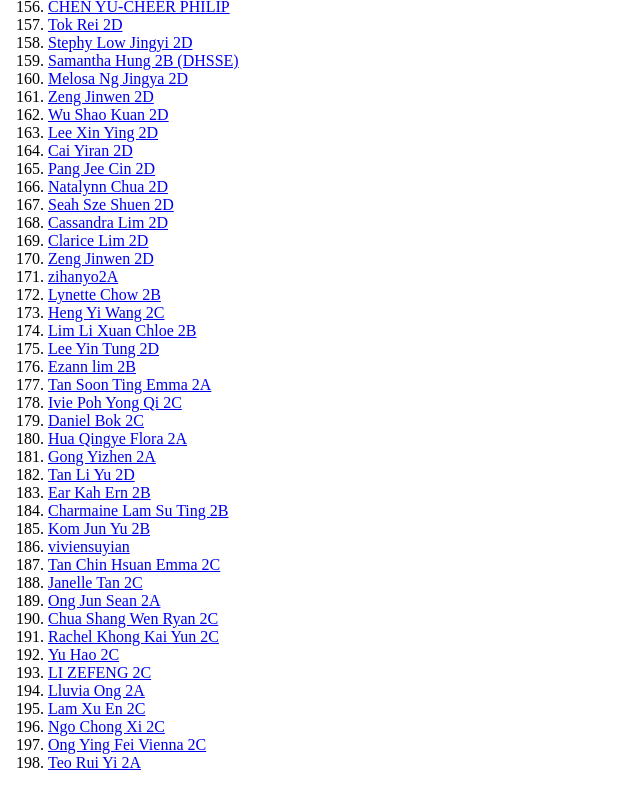
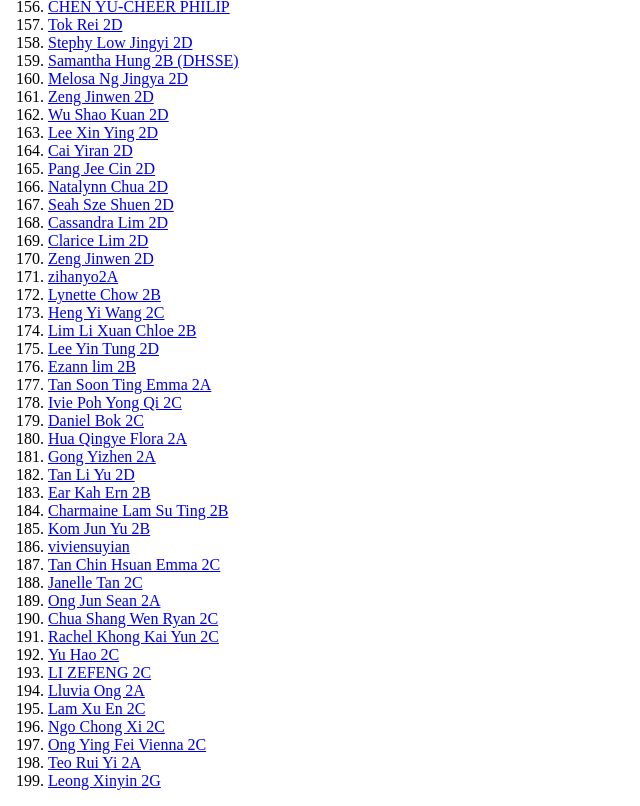
Before and after one commit to zhitinggg/playground, a plain HTML site: page index.html in a window 1280 px wide. Shown: the part 2919-3725 px from the top of the page, without its empty margins (0-640 px from the left). Drawn offline with Linux system fonts and the light colour scheme.

Commit message:
Leong Xinyin added name

```diff
--- a/index.html
+++ b/index.html
@@ -210,6 +210,7 @@
       <li><a href="https://github.com/dhsngochongxi">Ngo Chong Xi 2C</a></li>
       <li><a href="https://github.com/dhsongyingfeivienna">Ong Ying Fei Vienna 2C</a></li>
       <li><a href="https://github.com/dhsruiyiteo">Teo Rui Yi 2A</a></li>
+      <li><a href="https://github.com/dhsleongxinyin">Leong Xinyin 2G</a></li>
     </ol>
   </body>
 </html>
```
